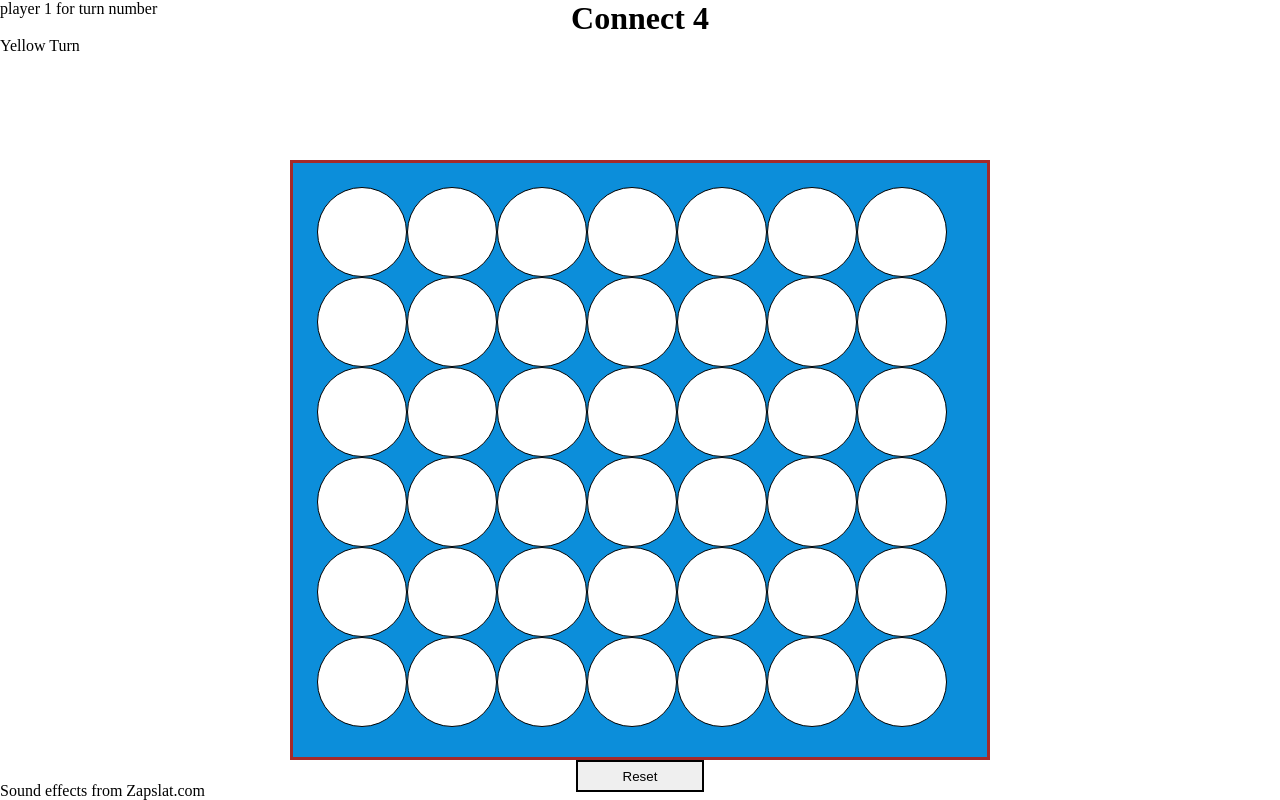
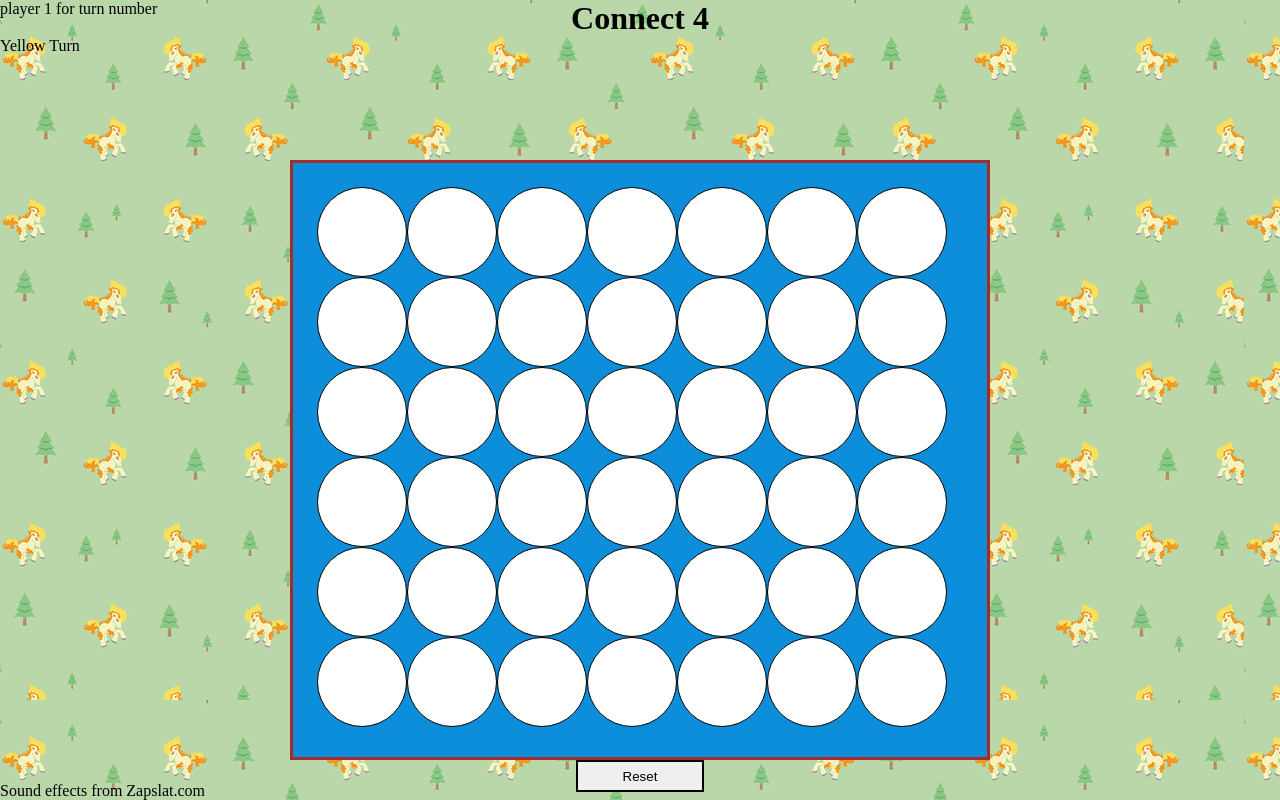
Before and after one commit to kiranbisarya/EECS448_team12, a plain HTML site: page index.html in a window 1280 px wide. Drawn offline with Linux system fonts and the light colour scheme.

Commit message:
Add files via upload

```diff
--- a/style.css
+++ b/style.css
@@ -2,6 +2,10 @@
     margin: 0;
     padding: 0;
     box-sizing: border-box;
+}
+body
+{
+    background-image:url('pic.jpg');
 }
 
 h1
```
Also changed, not shown: pic.jpg (added).
